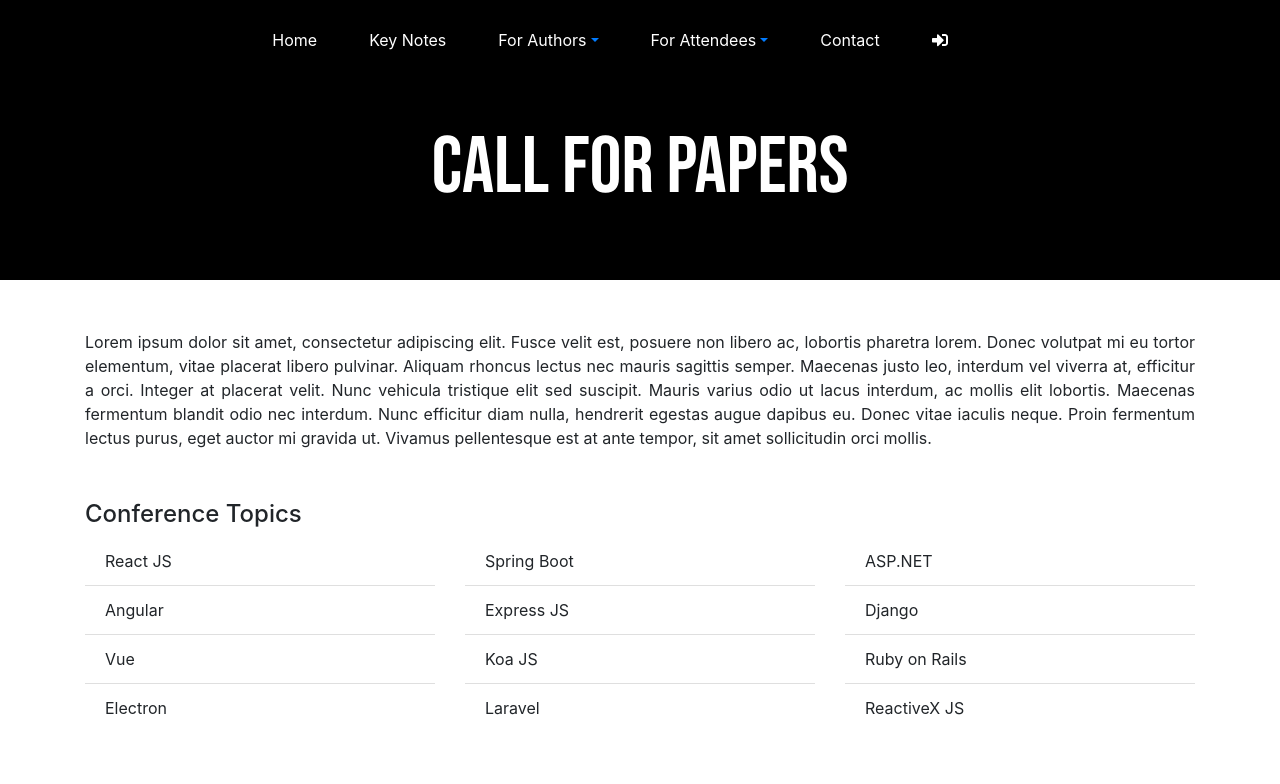
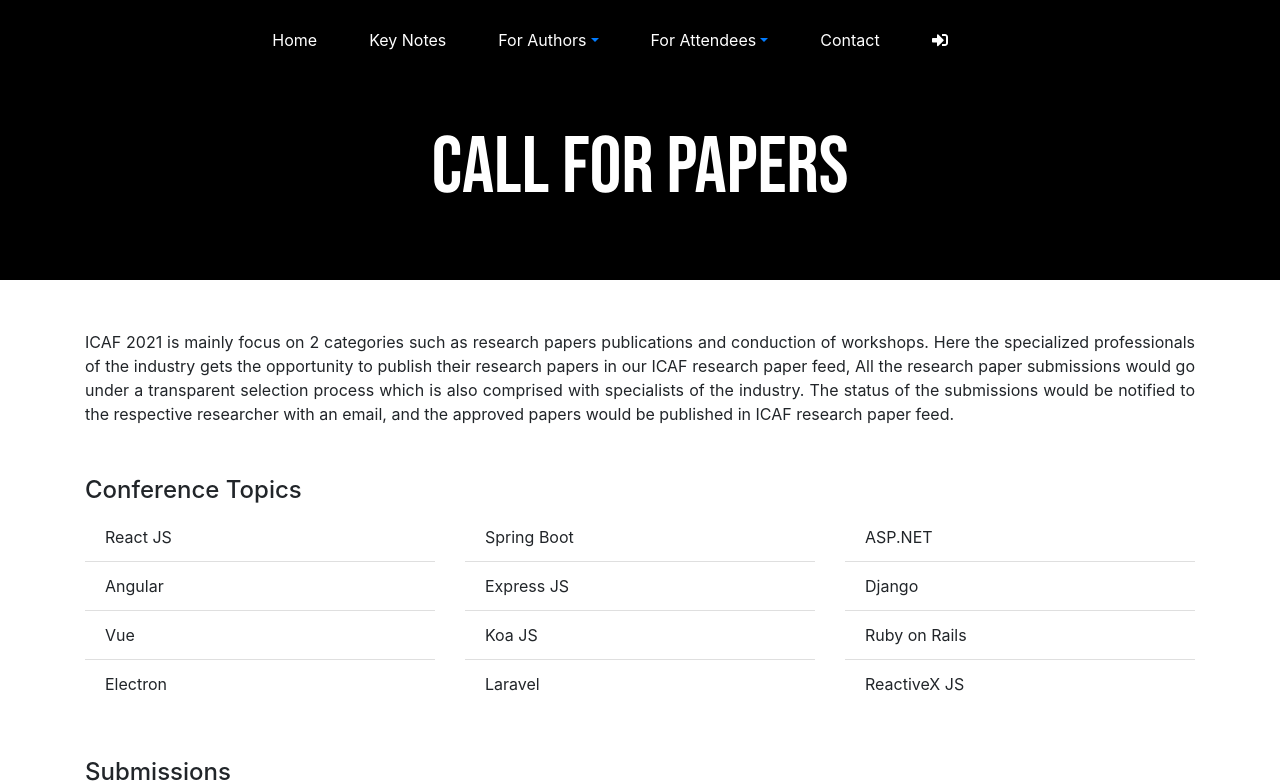
Before and after one commit to shamoda/ICAF-fe, a React (Vite) app: page /papers in a window 1280 px wide. Shown: the top 784 px of the page. Built offline with nearby package versions, Linux system fonts and the light colour scheme; what google-maps-react would draw is missing.

Commit message:
commit research program

```diff
--- a/src/component/Papers/Papers.js
+++ b/src/component/Papers/Papers.js
@@ -7,7 +7,7 @@ import './Papers.css'
 
 class Papers extends Component {
 
-    constructor(props){
+    constructor(props) {
         super(props);
         this.state = { loading: false }
 
@@ -20,10 +20,10 @@ class Papers extends Component {
     }
 
     downloadTemplateClicked() {
-        this.setState({loading: true})
+        this.setState({ loading: true })
         PapersDataService.downloadPaper()
             .then(({ data }) => {
-                this.setState({loading: false})
+                this.setState({ loading: false })
                 const downloadUrl = window.URL.createObjectURL(new Blob([data]));
                 const link = document.createElement('a');
                 link.href = downloadUrl;
@@ -35,7 +35,7 @@ class Papers extends Component {
                     title: "Research Paper Template Downloaded",
                     icon: "success",
                     button: "Ok",
-                  })
+                })
             });
     }
 
@@ -48,14 +48,13 @@ class Papers extends Component {
 
                 <Container className="papers-container">
                     <div className="papers-description">
-                        Lorem ipsum dolor sit amet, consectetur adipiscing elit. Fusce velit est, posuere non libero ac,
-                        lobortis pharetra lorem. Donec volutpat mi eu tortor elementum, vitae placerat libero pulvinar.
-                        Aliquam rhoncus lectus nec mauris sagittis semper. Maecenas justo leo, interdum vel viverra at,
-                        efficitur a orci. Integer at placerat velit. Nunc vehicula tristique elit sed suscipit. Mauris varius
-                        odio ut lacus interdum, ac mollis elit lobortis. Maecenas fermentum blandit odio nec interdum. Nunc
-                        efficitur diam nulla, hendrerit egestas augue dapibus eu. Donec vitae iaculis neque. Proin fermentum
-                        lectus purus, eget auctor mi gravida ut. Vivamus pellentesque est at ante tempor, sit amet sollicitudin
-                        orci mollis.
+                        ICAF 2021 is mainly focus on 2 categories such as research papers publications and conduction of workshops.
+                        Here the specialized professionals of the industry gets the opportunity to publish their research papers in our
+                        ICAF research paper feed,
+                        All the research paper submissions would go under a transparent selection process which is also comprised with
+                        specialists of the industry.
+                        The status of the submissions would be notified to the respective researcher with an email, and the approved papers
+                        would be published in ICAF research paper feed.
                     </div>
 
                     <div className="papers-topics">
@@ -108,19 +107,19 @@ class Papers extends Component {
                         </p>
                     </div>
 
-                    <div className="papers-topics" style={{textAlign:"center"}}>
-                        <Button onClick={this.downloadTemplateClicked} variant="dark" className="papers-button"><FontAwesomeIcon style={{float:"right", marginTop:"3px"}} icon={ faFileDownload } />&nbsp; Download Template</Button>
-                        <Button onClick={this.submitPaperClicked} variant="dark" className="papers-button"><FontAwesomeIcon style={{float:"right", marginTop:"3px"}} icon={ faFileUpload } />&nbsp; Submit My Paper</Button>
+                    <div className="papers-topics" style={{ textAlign: "center" }}>
+                        <Button onClick={this.downloadTemplateClicked} variant="dark" className="papers-button"><FontAwesomeIcon style={{ float: "right", marginTop: "3px" }} icon={faFileDownload} />&nbsp; Download Template</Button>
+                        <Button onClick={this.submitPaperClicked} variant="dark" className="papers-button"><FontAwesomeIcon style={{ float: "right", marginTop: "3px" }} icon={faFileUpload} />&nbsp; Submit My Paper</Button>
                     </div>
                 </Container>
 
                 <Modal centered size="sm" show={this.state.loading} onHide={() => console.log('please wait...')}>
                     <Modal.Header>
-                    <Modal.Title><Spinner animation="border" /> Downloading...</Modal.Title>
+                        <Modal.Title><Spinner animation="border" /> Downloading...</Modal.Title>
                     </Modal.Header>
                 </Modal>
             </div>
-         );
+        );
     }
 }
 
--- a/src/component/Program/ResearchProgram.js
+++ b/src/component/Program/ResearchProgram.js
@@ -25,16 +25,15 @@ class ResearchProgram extends Component {
                 <div>
                     <Container className="program-container">
                         <div className="program-description">
-                            Lorem ipsum dolor sit amet, consectetur adipiscing elit. Fusce velit est, posuere non libero ac,
-                            lobortis pharetra lorem. Donec volutpat mi eu tortor elementum, vitae placerat libero pulvinar.
-                            Aliquam rhoncus lectus nec mauris sagittis semper. Maecenas justo leo, interdum vel viverra at,
-                            efficitur a orci. Integer at placerat velit. Nunc vehicula tristique elit sed suscipit. Mauris varius
-                            odio ut lacus interdum, ac mollis elit lobortis. Maecenas fermentum blandit odio nec interdum. Nunc
-                            efficitur diam nulla, hendrerit egestas augue dapibus eu. Donec vitae iaculis neque. Proin fermentum
-                            lectus purus, eget auctor mi gravida ut. Vivamus pellentesque est at ante tempor, sit amet sollicitudin
-                            orci mollis.
+                            ICAF 2021 is mainly focus on 2 categories such as research papers publications and conduction of workshops.
+                            Here the specialized professionals of the industry gets the opportunity to publish their research papers in our
+                            ICAF research paper feed,
+                            All the research paper submissions would go under a transparent selection process which is also comprised with
+                            specialists of the industry.
+                            The status of the submissions would be notified to the respective researcher with an email, and the approved papers
+                            would be published in ICAF research paper feed.
                         </div>
-                        <div className="program-topics" style={{textAlign:"left"}}>
+                        <div className="program-topics" style={{ textAlign: "left" }}>
                             <PapersList redirectToLogin={this.redirectToLogin} />
                         </div>
                     </Container>
```
